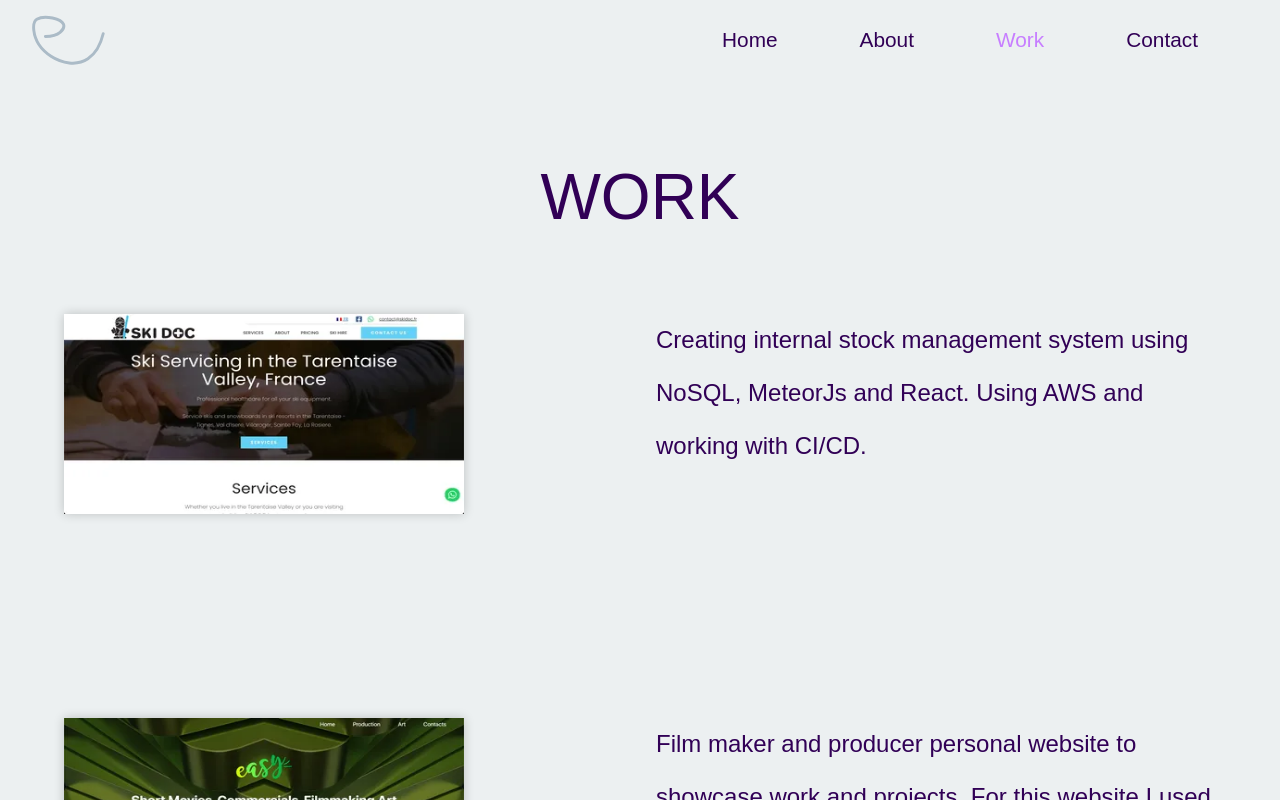
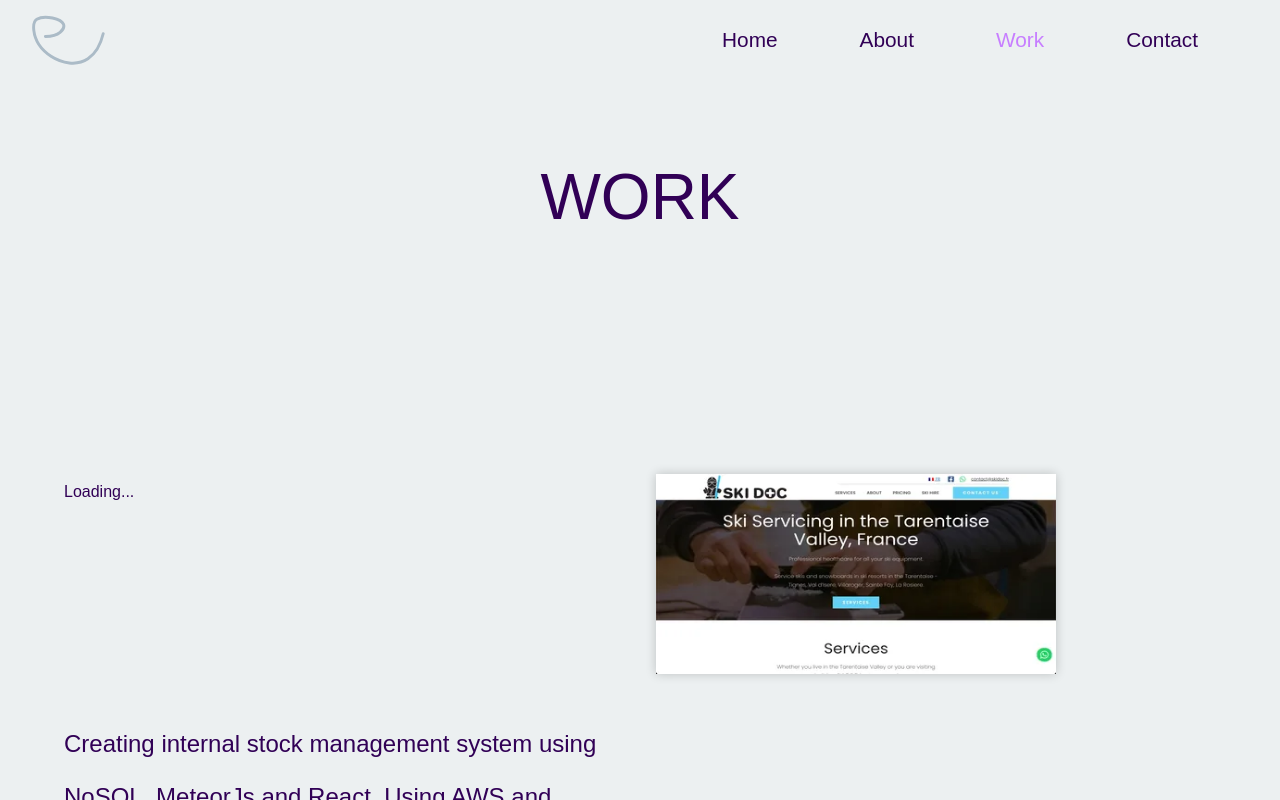
Before and after one commit to lipskij/threejs-website, a Next.js app: page /work in a window 1280 px wide. Shown: the top 800 px of the page. Built offline with nearby package versions, Linux system fonts and the light colour scheme.

Commit message:
feat: loading text feat: image animation

```diff
--- a/pages/work.tsx
+++ b/pages/work.tsx
@@ -3,6 +3,7 @@ import { NextPage } from "next";
 import Image from "next/image";
 import Link from "next/link";
 import styles from "../styles/Work.module.css";
+import { motion } from "framer-motion";
 
 const projects = [
   {
@@ -25,21 +26,37 @@ const projects = [
 // add work from past job
 
 const Work: NextPage = () => {
+  const [loaded, setLoaded] = React.useState(false);
+
   return (
     <div className={styles.main}>
       <h2>WORK</h2>
       <section className={styles.work}>
         {projects.map((i) => (
           <div key={i.href} className={styles.gallery}>
+            {!loaded ? "Loading..." : null}
+            <motion.div
+              animate={
+                loaded
+                  ? {
+                      x: [-50, 0],
+                      transition: { duration: 0.5 },
+                      opacity: [0, 1],
+                    }
+                  : {}
+              }
+            >
               <Link href={i.href}>
                 <Image
                   src={i.src}
                   alt='project-images'
                   width={400}
                   height={200}
-                unoptimized={false}
+                  quality={100}
+                  onLoadingComplete={() => setLoaded(true)}
                 />
               </Link>
+            </motion.div>
 
             <p>{i.text}</p>
             <div className={styles.lines}></div>
--- a/styles/Work.module.css
+++ b/styles/Work.module.css
@@ -39,17 +39,18 @@
   gap: 2rem;
   width: 100%;
   height: 100%;
+  margin-top: 10rem;
   margin-bottom: 10rem;
 }
 
 .gallery img {
   box-shadow: 0 0 10px 0 rgba(0, 0, 0, 0.2);
-  transition: all 0.2s;
+  transition: all 0.2s ease-in-out;
 }
 
 .gallery img:hover {
-  scale: 1.02;
-  transition: all 0.2s;
+  scale: 1.05;
+  transition: all 0.3s ease-in-out;
 }
 
 .gallery p {
```
Lines whose indentation alone changed are shown as unchanged.
